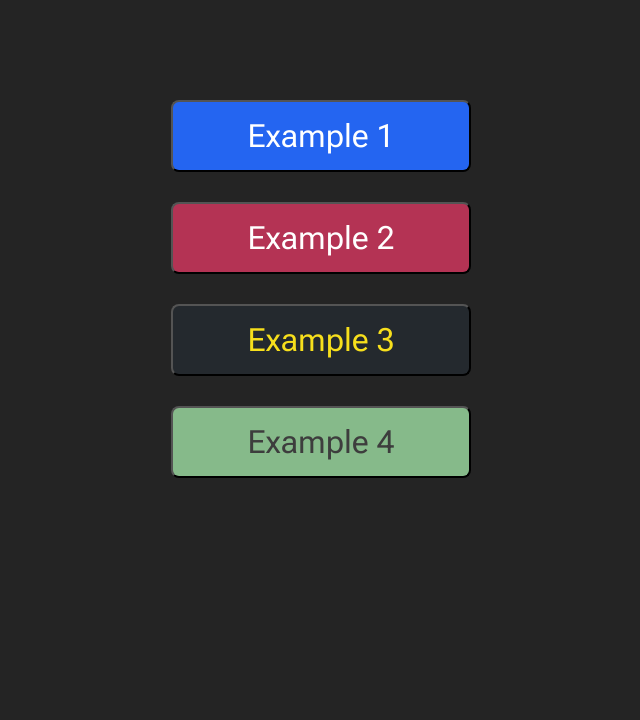
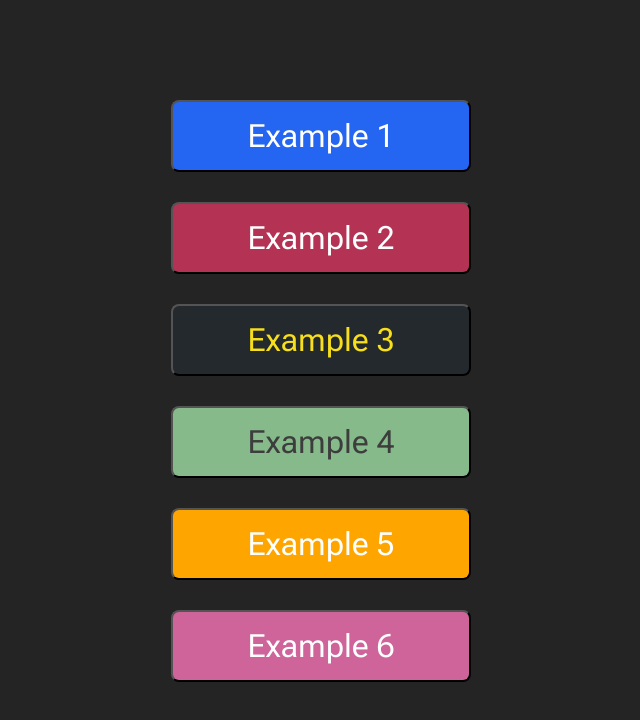
Before and after one commit to HaroonAlnhdi/styling-in-react, a React (Vite) app: page / in a window 1280 px wide. Shown: the top 720 px of the page, without its empty margins (319-959 px from the left). Built offline with nearby package versions, Linux system fonts and the light colour scheme.

Commit message:
Add Button5 and Button6 components with CSS Modules and Sass styling

```diff
--- a/src/App.jsx
+++ b/src/App.jsx
@@ -4,6 +4,8 @@ import Button1 from './components/example-1-normal-css/Button';
 import Button2 from './components/example-2-inline-css/Button';
 import Button3 from './components/example-3-css-in-js/Button';
 import Button4 from './components/example-4-styled-components/Button';
+import Button5 from './components/example-5-css-modules/Button';
+import Button6 from './components/example-6-sass/Button';
 const App = () => {
   return (
     <div className="App">
@@ -11,6 +13,8 @@ const App = () => {
       <Button2 buttonText="Example 2" />
       <Button3 buttonText="Example 3" />
       <Button4 buttonText="Example 4" />
+      <Button5 buttonText="Example 5" />
+      <Button6 buttonText="Example 6" />
     </div>
 
   );
--- a/src/components/example-5-css-modules/Button.jsx
+++ b/src/components/example-5-css-modules/Button.jsx
@@ -1,5 +1,9 @@
-const Button = ({ buttonText }) => {
-    return <button>{buttonText}</button>;
-  };
 
-  export default Button;
+
+import styles from './button.module.css';
+
+const Button5 = ({ buttonText }) => {
+  return <button className={styles.btn}>{buttonText}</button>;
+};
+
+export default Button5;
--- a/src/components/example-6-sass/Button.jsx
+++ b/src/components/example-6-sass/Button.jsx
@@ -1,5 +1,8 @@
-const Button = ({ buttonText }) => {
-    return <button>{buttonText}</button>;
-  };
 
-  export default Button;
+import './button.sass';
+
+const Button6 = ({ buttonText }) => {
+  return <button className="sassy-button">{buttonText}</button>; // using the class name from our Sass file
+};
+
+export default Button6;
--- /dev/null
+++ b/src/components/example-6-sass/button.sass
@@ -0,0 +1,14 @@
+
+$sass-pink: #ce649a
+$bright: hotpink
+
+.sassy-button
+  background-color: $sass-pink
+  border-radius: 8px
+  color: white
+  font-size: 24pt
+  padding: 15px 50px
+  width: 300px
+
+  &:hover
+    background-color: $bright
```
